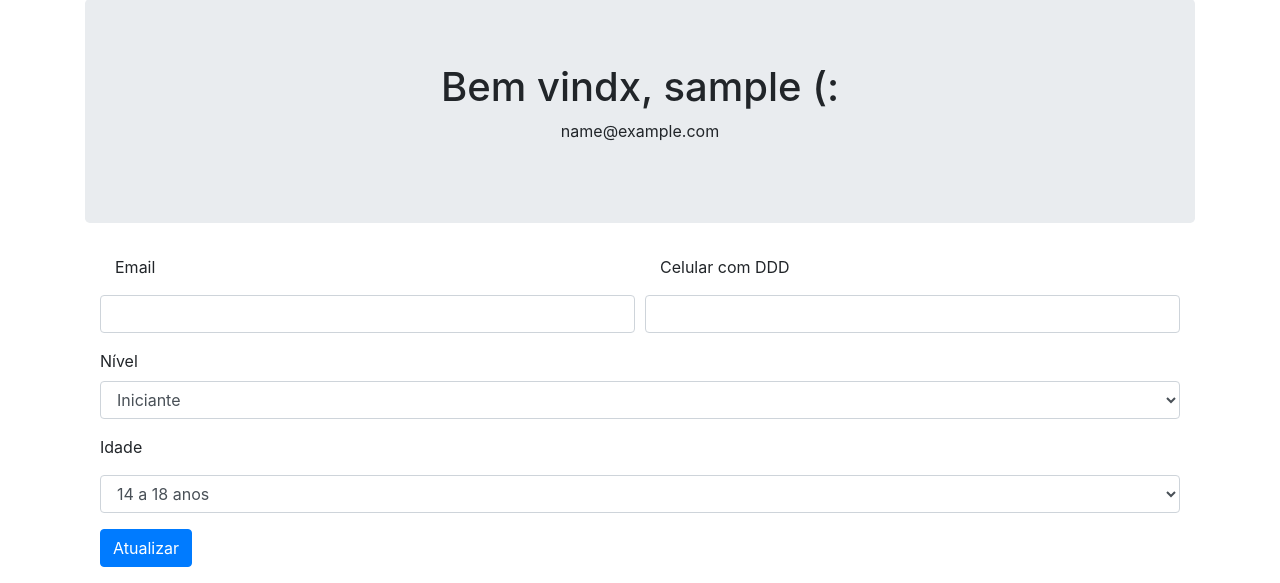
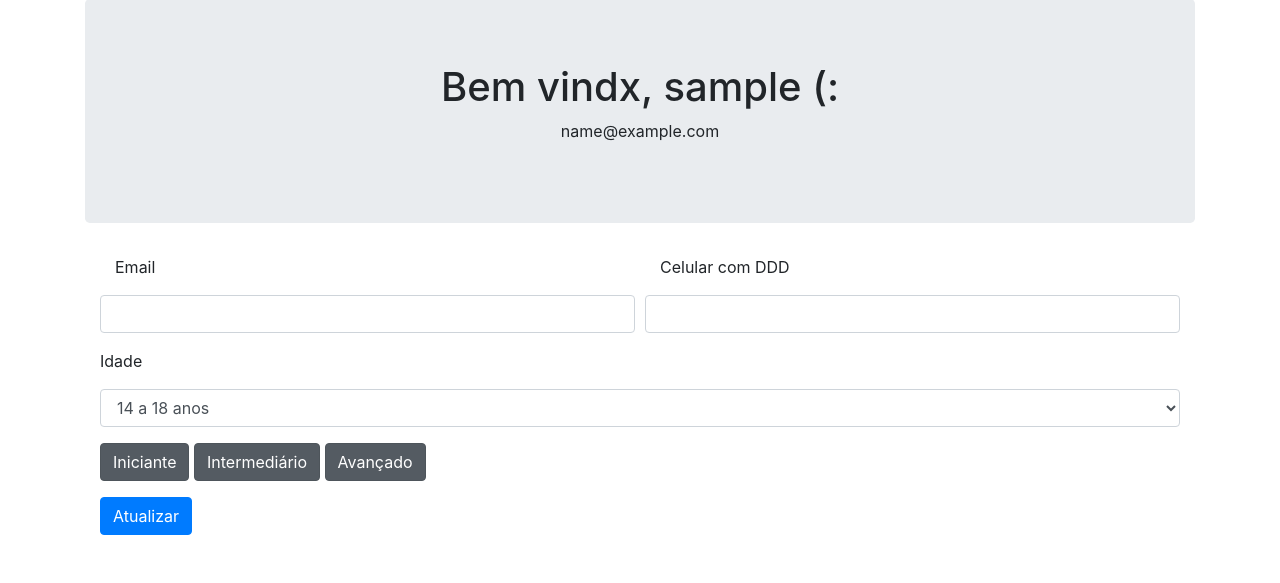
Before and after one commit to r4cs/hungsing-beta, a Flask app: page /account in a window 1280 px wide. Shown: the part 375-958 px from the top of the page. After the commit the page ends 910 px from the top, so only its background shows below. Run offline with Flask 2, Linux system fonts and the light colour scheme; the visitor is signed in with stand-in values (Sample User, id 1); data comes from the database, SQL or seed files in the repository; some libraries are stand-ins or nearby versions.

Commit message:
added level syntax in account

```diff
--- a/notificadorHSproject/templates/account.html
+++ b/notificadorHSproject/templates/account.html
@@ -46,12 +46,22 @@
     </div>
   </div>
     <div class="form-group">
-      {{ form.level.label }}
-      {{ form.level(class="form-control") }}
-    </div>
-    <div class="form-group">
       {{ form.age.label(class="form-group") }}
       {{ form.age(class="form-control") }}
+    </div>
+
+     <div class="form-group">
+         <div class="btn-group-toggle"s data-toggle="buttons">
+          <label class="btn btn-secondary active">
+            <input type="checkbox" name="check" value="iniciante"checked autocomplete="off"> Iniciante
+          </label>
+              <label class="btn btn-secondary active">
+            <input type="checkbox" name="check" value="interm" checked autocomplete="off"> Intermediário
+          </label>
+              <label class="btn btn-secondary active">
+            <input type="checkbox" name="check" value="adv" checked autocomplete="off"> Avançado
+          </label>
+        </div>
     </div>
 
 
--- a/notificadorHSproject/templates/register.html
+++ b/notificadorHSproject/templates/register.html
@@ -80,10 +80,10 @@
 <div class="btn-group-toggle"s data-toggle="buttons">
   <label class="btn btn-secondary active">
     <input type="checkbox" name="check" value="iniciante"checked autocomplete="off"> Iniciante
-  </label>
+  </label> <br>
       <label class="btn btn-secondary active">
     <input type="checkbox" name="check" value="interm" checked autocomplete="off"> Intermediário
-  </label>
+  </label><br>
       <label class="btn btn-secondary active">
     <input type="checkbox" name="check" value="adv" checked autocomplete="off"> Avançado
   </label>
--- a/notificadorHSproject/users/forms.py
+++ b/notificadorHSproject/users/forms.py
@@ -79,12 +79,18 @@ class UpdateUserForm(FlaskForm):
 
     cellphone = StringField('Celular com DDD', validators=[DataRequired()])
 
-    level = SelectField(u'Nível', choices=[
-        ('lv1', 'Iniciante'),
-        ('lv2', 'Intermediário'),
-        ('lv3', 'Avançado')
-    ],
-                        validators=[DataRequired()])
+    begginer = BooleanField(u'Iniciante')
+
+    interm = BooleanField(u"Intermediário")
+
+    adv = BooleanField(u"Avançado")
+
+    # level = SelectField(u'Nível', choices=[
+    #     ('lv1', 'Iniciante'),
+    #     ('lv2', 'Intermediário'),
+    #     ('lv3', 'Avançado')
+    # ],
+    #                     validators=[DataRequired()])
 
     age = SelectField(u'Idade', choices=[
         ('ado', '14 a 18 anos'),
```
